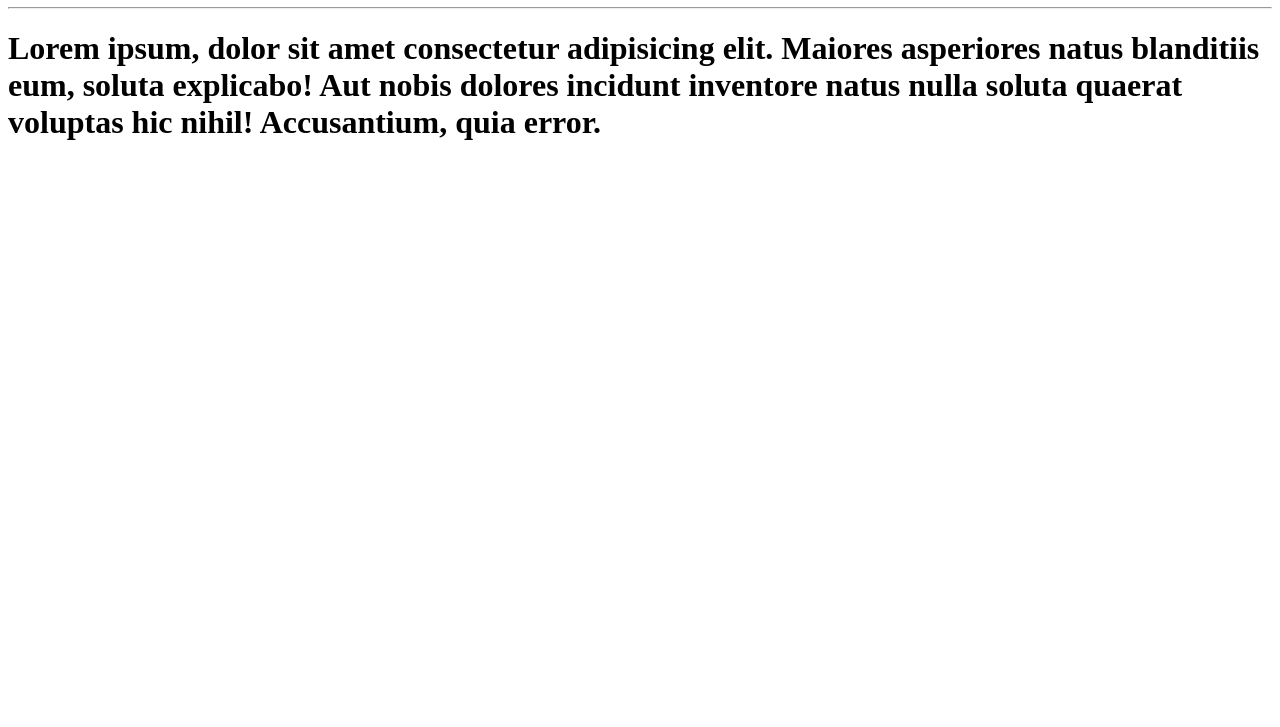
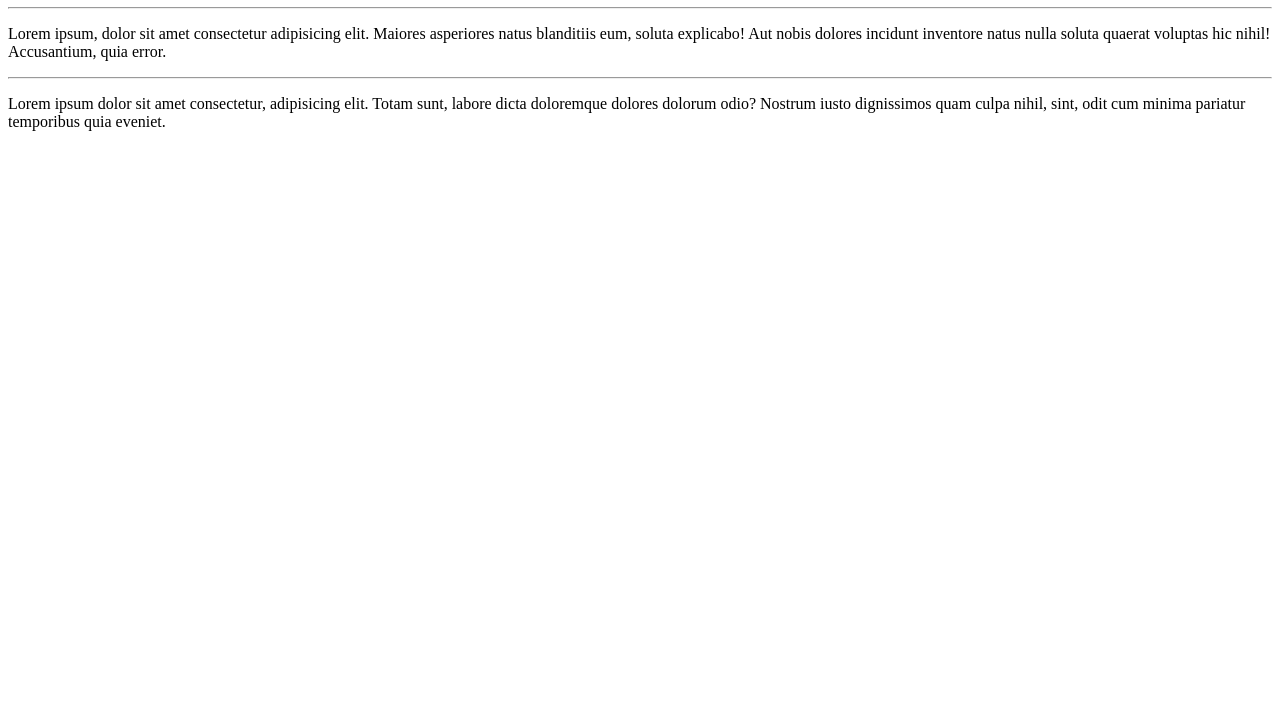
Before and after one commit to pauloanjo/HTML5, a plain HTML site: page site-exemplo/index.html in a window 1280 px wide. Shown: the part 73-800 px from the top of the page. Drawn offline with Linux system fonts and the light colour scheme.

Commit message:
adicionei um paragrafo

```diff
--- a/site-exemplo/index.html
+++ b/site-exemplo/index.html
@@ -8,7 +8,8 @@
     <body>
         <h1>Olá, mundo</h1>
         <hr>
-    <h1>Lorem ipsum, dolor sit amet consectetur adipisicing elit. Maiores asperiores natus blanditiis eum, soluta explicabo! Aut nobis dolores incidunt inventore natus nulla soluta quaerat voluptas hic nihil! Accusantium, quia error.</h1>
-
+        <p>Lorem ipsum, dolor sit amet consectetur adipisicing elit. Maiores asperiores natus blanditiis eum, soluta explicabo! Aut nobis dolores incidunt inventore natus nulla soluta quaerat voluptas hic nihil! Accusantium, quia error.</p>
+        <hr>
+        <p>Lorem ipsum dolor sit amet consectetur, adipisicing elit. Totam sunt, labore dicta doloremque dolores dolorum odio? Nostrum iusto dignissimos quam culpa nihil, sint, odit cum minima pariatur temporibus quia eveniet.</p>
     </body>
 </html>
```
Lines whose indentation alone changed are shown as unchanged.
